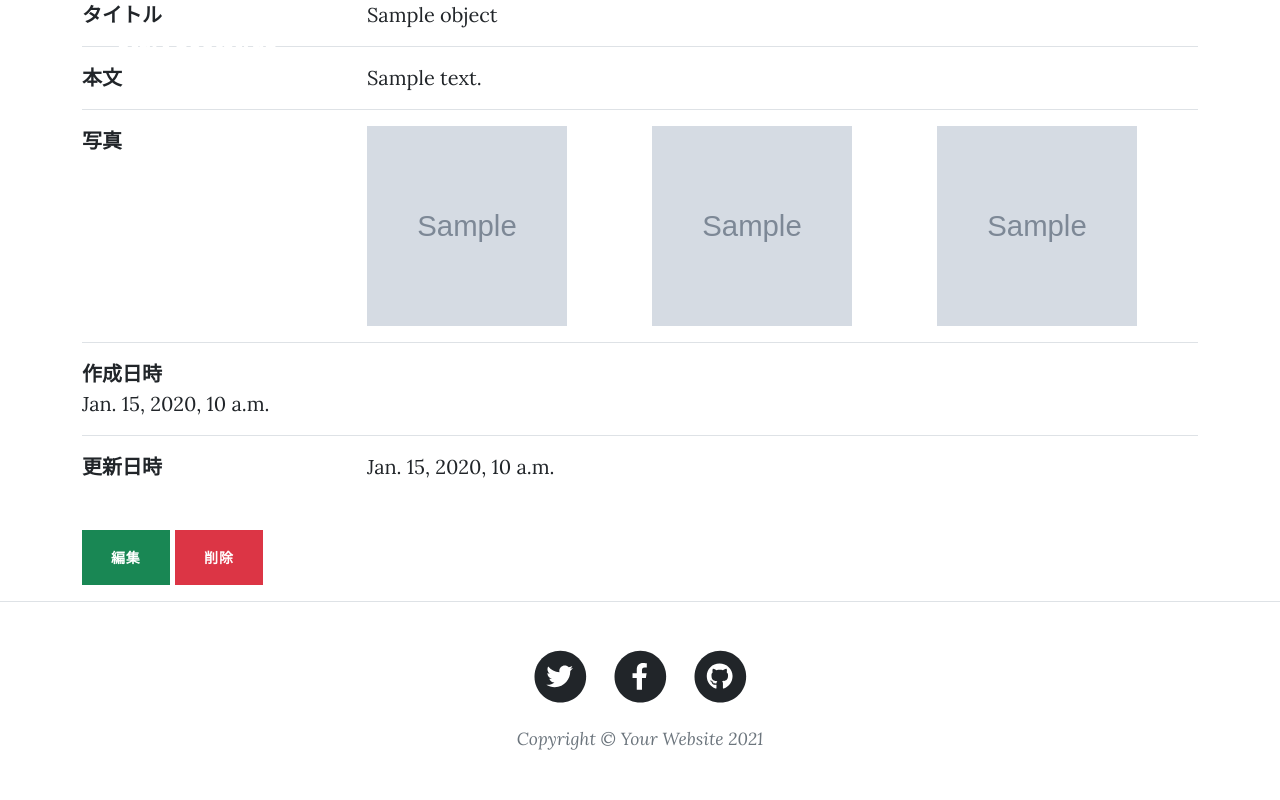
After one commit to kazumaru18/GroupC, a Django app: template sakata/templates/blog_detail.html in a window 1280 px wide. The commit adds this page. Run offline with Django 3.2, Linux system fonts and the light colour scheme; the template is opened without the code that fills it: most values are stand-ins (such as "Sample title", 1, 10 or a date in 2020); grey boxes marked "Sample" are stand-in pictures; some libraries are stand-ins or nearby versions.

Commit message:
blog機能追加

```diff
--- a/config/settings.py
+++ b/config/settings.py
@@ -113,13 +113,9 @@ AUTH_PASSWORD_VALIDATORS = [
 # https://docs.djangoproject.com/en/2.2/topics/i18n/
 
 LANGUAGE_CODE = 'ja'
-
 TIME_ZONE = 'Asia/Tokyo'
-
 USE_I18N = True
-
 USE_L10N = True
-
 USE_TZ = True
 
 
--- a/requirements.txt
+++ b/requirements.txt
@@ -1,3 +1,6 @@
 Django==2.2.2
+pylint-django==2.4.4
+django-allauth==0.45.0
+Pillow==8.3.2
 
 https://startbootstrap.com/theme/clean-blog
--- a/sakata/forms.py
+++ b/sakata/forms.py
@@ -36,7 +36,7 @@ class ContactForm(forms.Form):
 
 class SakataCreateForm(forms.ModelForm):
     class Meta:
-        model = Diary
+        model = Sakata
         fields = ('title', 'content', 'photo1', 'photo2', 'photo3',)
 
         def __init__(self, *args, **kwargs):
--- a/sakata/models.py
+++ b/sakata/models.py
@@ -1,4 +1,5 @@
 from django.db import models
+from accounts.models import CustomUser
 
 # Create your models here.
 
@@ -14,7 +15,7 @@ class Sakata(models.Model):
     updated_at = models.DateTimeField(verbose_name='更新日時', auto_now=True)
 
     class Meta:
-        verbose_name_plural = 'Diary'
+        verbose_name_plural = 'Sakata'
 
     def __str__(self):
         return self.title
--- /dev/null
+++ b/sakata/templates/blog_detail.html
@@ -0,0 +1,81 @@
+{% extends 'base.html' %}
+{% load static %}
+
+{% block title %}ブログ詳細|blog{% endblock %}
+
+{% block active_diary_list %}active{% endblock %}
+
+
+{% block contents %}
+
+<div class="container">
+    <div class="my-div-style w-100">
+        <div class="row">
+            <div class="col-3">
+                <strong>タイトル</strong>
+            </div>
+            <div class="col-9">
+                {{ object.title }}
+            </div>
+        </div>
+
+        <hr>
+
+        <div class="row">
+            <div class="col-3">
+                <strong>本文</strong>
+            </div>
+            <div class="col-9">
+                {{ object.content|linebreaksbr }}
+            </div>
+        </div>
+
+        <hr>
+
+        <div class="row">
+            <div class="col-3">
+                <strong>写真</strong>
+            </div>
+            <div class="col-3">
+                {% if object.photo1 %}
+                    <img src="{{ object.photo1.url }}" width="200" height="200" />
+                {% endif %}
+            </div>
+            <div class="col-3">
+                {% if object.photo2 %}
+                    <img src="{{ object.photo2.url }}" width="200" height="200" />
+                {% endif %}
+            </div>
+            <div class="col-3">
+                {% if object.photo3 %}
+                    <img src="{{ object.photo3.url }}" width="200" height="200" />
+                {% endif %}
+            </div>
+        </div>
+
+        <hr>
+
+        <div class="row">
+            <div class="col-3">
+                <strong>作成日時</strong>
+            </div>
+            <div class="col9">
+                {{ object.created_at }}
+            </div>
+        </div>
+
+        <hr>
+
+        <div class="row">
+            <div class="col-3">
+                <strong>更新日時</strong>
+            </div>
+            <div class="col-9">
+                {{ object.updated_at}}
+            </div>
+        </div>
+        <a class="btn btn-success mt-5 mb-3" href="{% url 'sakata:blog_update' object.pk %}">編集</a>
+        <a class="btn btn-danger mt-5 ml-2 mb-3" href="{% url 'sakata:blog_delete' object.pk %}">削除</a>
+    </div>
+</div>
+{% endblock %}
--- a/sakata/templates/blog_list.html
+++ b/sakata/templates/blog_list.html
@@ -1,7 +1,7 @@
 {% extends 'base.html' %}
 {% load static %}
 
-{% block title %}ブログリスト|Private Diary{% endblock %}
+{% block title %}ブログリスト|blog{% endblock %}
 
 {% block contents %}
 <div class="container">
@@ -9,11 +9,11 @@
         <div class="my-div-style w-100">
             <div class="col-lg-8 col-md-10 mx-auto">
                 <div class="clearfix">
-                    <a class="btn btn-primary float-right" href="{% url 'diary:diary_create' %}">新規作成</a>
+                    <a class="btn btn-primary float-right" href="{% url 'sakata:blog_create' %}">新規作成</a>
                 </div>
                 {% for diary in diary_list %}
                     <div class="post-preview">
-                        <a href="{% url 'diary:diary_detail' diary.pk %}">
+                        <a href="{% url 'sakata:blog_detail' sakata.pk %}">
                             <h2 class="post-title">{{ sakata.title }}</h2>
                             <h3 class="post-subtitle">{{ sakata.content|truncatechars:20 }}</h3>
                         </a>
--- a/sakata/urls.py
+++ b/sakata/urls.py
@@ -8,4 +8,8 @@ urlpatterns = [
     path('contact/', views.ContactView.as_view(), name="contact"),
     path('post/', views.PostView.as_view(), name="post"),
     path('blog_list/', views.SakataListView.as_view(), name="blog_list"),
+    path('blog-detail/<int:pk>/', views.SakataDetailView.as_view(), name="blog_detail"),
+    path('blog-create/', views.SakataCreateView.as_view(), name="blog_create"),
+    path('blog-update/<int:pk>/', views.SakataUpdateView.as_view(), name="blog_update"),
+    path('blog-delete/<int:pk>/', views.SakataDeleteView.as_view(), name="blog_delete"),
 ]
```
Also changed, not shown: config/urls.py (+7 -0 lines), sakata/templates/blog_create.html (added, +24 -0 lines), sakata/templates/blog_delete.html (added, +24 -0 lines), sakata/templates/blog_update.html (added, +25 -0 lines), sakata/views.py (+9 -9 lines).
